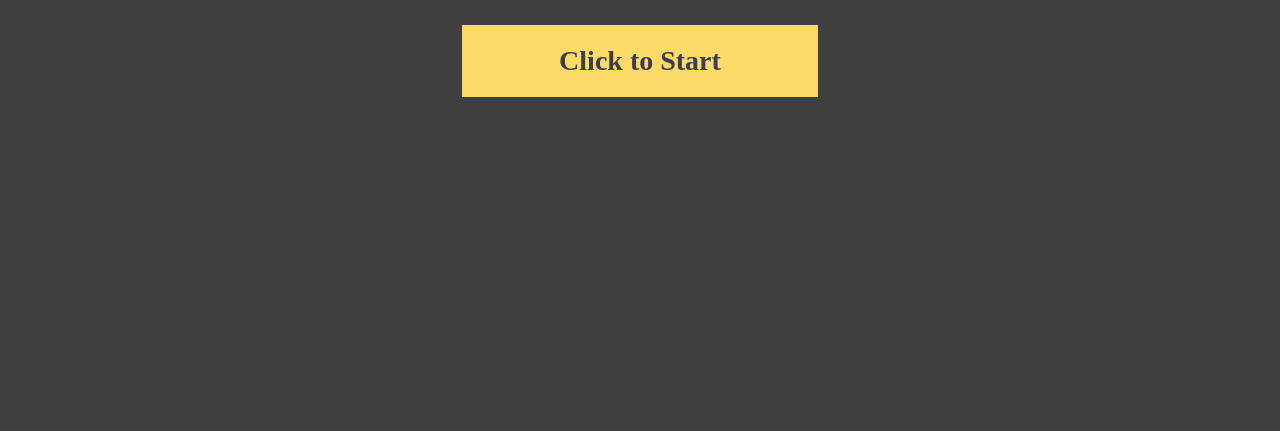
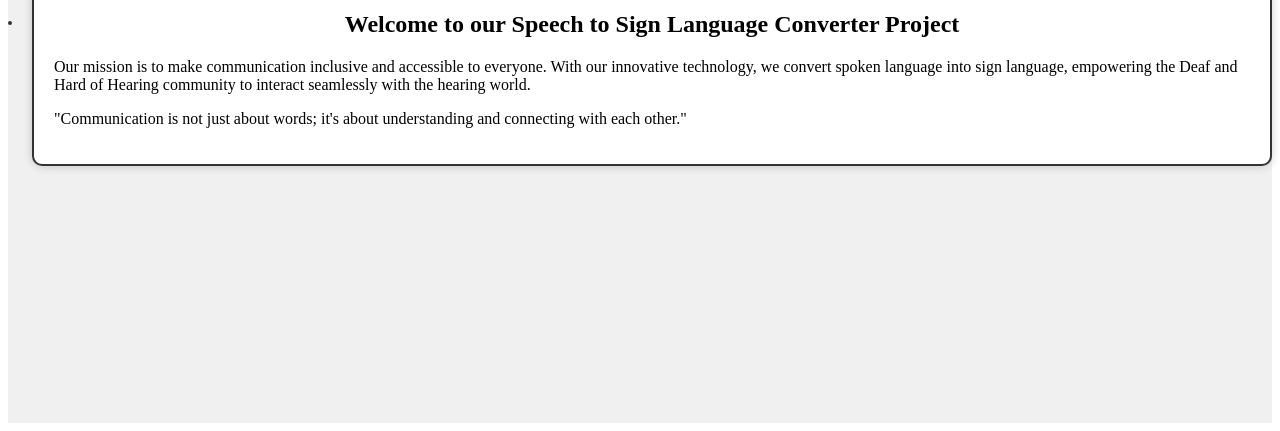
Before and after one commit to Shrini66/BE_Project, a Django app: page / in a window 1280 px wide. Shown: the part 474-905 px from the top of the page. Before the commit the page ends 573 px from the top, so only its background shows below. Run offline with Django 3.2, Linux system fonts and the light colour scheme; parts of the project's set-up code (start-up, migrations or seed data) failed here and were passed over.

Commit message:
change in HTML file

```diff
--- a/templates/base.html
+++ b/templates/base.html
@@ -17,59 +17,53 @@
       margin-top: 0;
       padding: 0;
       overflow: hidden;
-      background-color: #feda6a;
-      transition: background-color 0.3s ease-in-out;
-      /* Add transition for background color */
+      color: black;
+      border-radius: 10px;
+      border: 2px solid black;
     }
-
-    h2 {
-      color: #feda6a;
-    }
-
     .li {
       float: left;
+      justify-content: space-between;
+      align-items: center;
     }
 
     .li a {
       display: block;
-      color: #393f4d;
       font-size: 20px;
       font-weight: bold;
       padding: 14px 16px;
       text-decoration: none;
       transition: background-color 0.3s ease-in-out, color 0.3s ease-in-out;
-      /* Add transition for background color and text color */
     }
 
     li a:hover {
-      background-color: #393f4d;
-      color: #feda6a;
-      font-weight: bold;
+      cursor: pointer;
+      font-weight: 400;
     }
 
     .form-style button {
-      width: 89%;
-      height: 70%;
-      padding: 5%;
-      background: #feda6a;
-      border-bottom: 2px solid #393f4d;
-      border-top-style: none;
-      border-right-style: none;
-      border-left-style: none;
-      color: #393f4d;
+      border-radius: 20px;
+      border: 2px solid black;
       font-weight: bold;
-      font-size: 28px;
+      color: black;
+      align-items: center;
+      justify-content: center;
+      width: 440px;
+      font-size: 20px;
       font-family: "Times New Roman";
-      transition: background-color 0.3s ease-in-out, color 0.3s ease-in-out;
-      /* Add transition for button */
+      transition: background-color 0.3s ease-in-out, color 0.3s ease-in-out, transform 0.3s ease-in-out; /* Add transform to the transition */
+      transform: translateX(0); /* Initial transform value */
     }
 
     .form-style button:hover {
-      background-color: #393f4d;
-      color: #feda6a;
-      font-weight: bold;
-      transform: scale(1.1);
-      /* Add a slight scaling animation on hover */
+      background-color: rgba(225, 216, 216, 0.452);
+      color: black; /* Change text color on hover */
+      transform: translateX(10px); /* Translate the button 10px to the right on hover */
+    }
+
+    /* Reset the button's transform when not hovering to avoid transition issues */
+    .form-style button:not(:hover) {
+      transform: translateX(0);
     }
 
     .split {
@@ -84,16 +78,16 @@
 
     .left {
       left: 15;
-      border-right: 0px #feda6a solid;
+      border-right: 0px black solid;
     }
 
     .right {
       right: 0;
-      border-left: 1px #feda6a solid;
+      border-left: 2px black solid;
     }
 
     .mytext {
-      border: 1px solid #393f4d;
+      border: 1.5px solid black;
       border-right: none;
       padding: 4px;
       margin: 0px;
@@ -106,8 +100,7 @@
     }
 
     .mic {
-      border: 1px solid #393f4d;
-      background: #feda6a;
+      background: white;
       vertical-align: top;
       padding: 0px;
       margin: 0;
@@ -120,36 +113,31 @@
     }
 
     .submit {
-      border: 1px solid #393f4d;
+      border: 1px solid;
       height: 42px;
       width: 160px;
       text-align: center;
-      background-color: #feda6a;
-      color: #393f4d;
+      color: black;
       font-weight: bold;
       font-size: 24px;
       font-family: "Times New Roman";
       vertical-align: top;
-      transition: background-color 0.3s ease-in-out, color 0.3s ease-in-out;
-      /* Add transition for button */
     }
 
     .submit:hover {
-      background-color: #393f4d;
-      color: #feda6a;
+      background-color: white;
       font-weight: bold;
       transform: scale(1.1);
       /* Add a slight scaling animation on hover */
     }
 
     .td {
-      color: #feda6a;
       font-weight: bold;
       font-size: 20px;
     }
 
     body {
-      background-color: #404040;
+      background-color: #fff;
     }
 
     .form-style {
@@ -167,7 +155,7 @@
       font-family: "Times New Roman";
       text-align: center;
       margin: -16px -16px 16px -16px;
-      color: #feda6a;
+      color: black;
     }
 
     .form-style input[type="text"],
@@ -216,7 +204,7 @@
 
     .site-form span,
     label {
-      color: #feda6a;
+      color: black;
     }
 
     .errorlist {
@@ -225,7 +213,7 @@
     }
   </style>
 
-  <title>Homepage</title>
+  <title>Welcome</title>
 </head>
 <!-- <div style="background-color:#404040;color:#feda6a;padding:10 10 1 10;border: 1px #feda6a groove;margin-bottom:0;"> -->
 
--- a/templates/home.html
+++ b/templates/home.html
@@ -1,13 +1,112 @@
 {% extends 'base.html' %}
 {% load static %}
 
+{% block content %}
+  <style>
+    /* Add this CSS directly in your HTML file within a <style> tag */
 
-{% block content %}
-<video width="500" height="380" class="center" autoplay loop>
-  <source src= "{% static 'Hello.mp4' %}" type="video/mp4">
-  Your browser does not support the video tag.
-</video>
-	<div class="form-style" align="middle" >
-	<a href="{% url 'animation' %}"><button class="button">Click to Start</button></a>
-	</div>
+    .container {
+      display: flex;
+      justify-content: center;
+      align-items: center;
+      height: 100vh;
+      background-color: #f0f0f0; /* Change this to your desired background color */
+    }
+
+    .video-container {
+      margin-right: 20px;
+      border: 2px solid #333; /* Add a border to the video container */
+      border-radius: 10px;
+      overflow: hidden;
+    }
+
+    .video-container video {
+      width: 100%;
+      height: 100%;
+      object-fit: cover;
+    }
+
+    .form-container {
+      background-color: #fff; /* Change this to your desired background color */
+      border: 2px solid #333; /* Add a border to the form container */
+      border-radius: 10px;
+      padding: 20px;
+      box-shadow: 0px 0px 10px rgba(0, 0, 0, 0.2);
+    }
+
+    .button {
+      background-color: #f7fbff; /* Change this to your desired button color */
+      color: #fff;
+      border: none;
+      padding: 10px 20px;
+      border-radius: 5px;
+      cursor: pointer;
+      font-size: 16px;
+      transition: background-color 0.3s;
+    }
+
+    .button:hover {
+      background-color: #0056b3; /* Change this to the hover color */
+    }
+
+    .project-description h2 {
+      margin-top: 20px;
+	  color: black;
+    }
+
+    /* Add more CSS to style the project description text as needed */
+  </style>
+
+  <div class="container">
+    <div class="video-container">
+      <!-- <video width="500" height="380" autoplay loop>
+        <source src="{% static 'Hello.mp4' %}" type="video/mp4">
+        Your browser does not support the video tag.
+      </video> -->
+    </div>
+
+    <div class="form-container">
+      <div class="form-style">
+        <a href="{% url 'animation' %}">
+          <button class="button">Click to Start</button>
+        </a>
+      </div>
+
+      <div class="project-description">
+        <center><h2>Welcome to our Speech to Sign Language Converter Project</h2></center>
+		<script>
+			const textLines = [
+				"Welcome","to","Our","Speech","To","Sign","Language","Converter","Project"
+			];
+
+			const typingDelay = 50; // Adjust this value to control typing speed
+			const lineDelay = 2000; // Adjust this value to control delay between lines
+
+
+			function typeText(line, text, index) {
+				if (index < text.length) {
+					document.getElementById(line).innerHTML = text.substring(0, index + 1);
+					setTimeout(() => typeText(line, text, index + 1), typingDelay);
+				}
+			}
+
+			function startTyping() {
+				for (let i = 0; i < textLines.length; i++) {
+					setTimeout(() => {
+						typeText("line" + (i + 1), textLines[i], 0);
+					}, i * lineDelay);
+				}
+			}
+
+			startTyping();
+		</script>
+        <p>
+          Our mission is to make communication inclusive and accessible to everyone. With our innovative technology, we convert spoken language into sign language, empowering the Deaf and Hard of Hearing community to interact seamlessly with the hearing world.
+        </p>
+        <p>
+          "Communication is not just about words; it's about understanding and connecting with each other."
+        </p>
+      </div>
+    </div>
+  </div>
 {% endblock %}
```
Also changed, not shown: templates/about.html (+64 -7 lines), templates/animation.html (+4 -5 lines), templates/contact.html (+83 -8 lines), assets/mic3.png, db.sqlite3.
